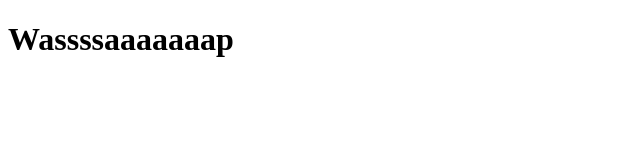
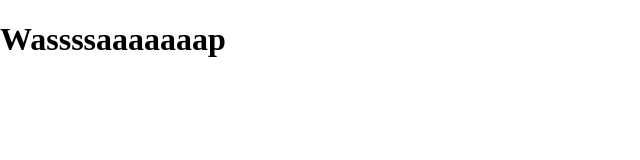
Before and after one commit to chcliu/rakuten-tv-clone, a React app: page / in a window 1280 px wide. Shown: the top 160 px of the page, without its empty margins (0-640 px from the left). Built offline with nearby package versions, Linux system fonts and the light colour scheme.

Commit message:
scss file formatting

```diff
--- a/src/styles/index.scss
+++ b/src/styles/index.scss
@@ -1 +1,16 @@
-@import 'breakpoints';
+@import 'variables/breakpoints';
+@import 'variables/colors';
+
+html,
+body,
+#root {
+    height: 100%;
+    width: 100%;
+    margin: 0;
+    padding: 0;
+}
+
+a {
+    color: inherit;
+    text-decoration: none;
+}
--- /dev/null
+++ b/src/styles/variables/_colors.scss
@@ -0,0 +1,2 @@
+$color-black: #000000;
+$color-white: #ffffff;
```
Also changed, not shown: src/styles/variables/_breakpoints.scss (renamed from src/styles/_breakpoints.scss).
